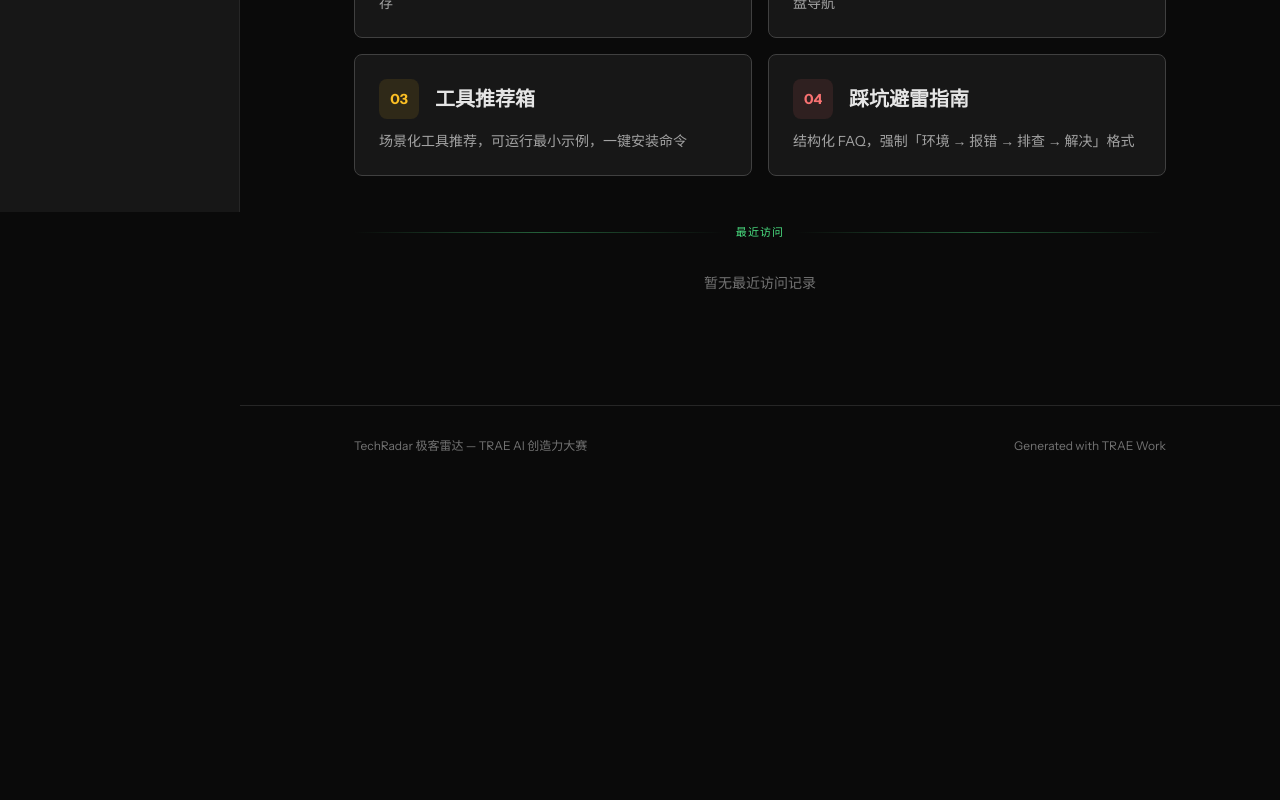
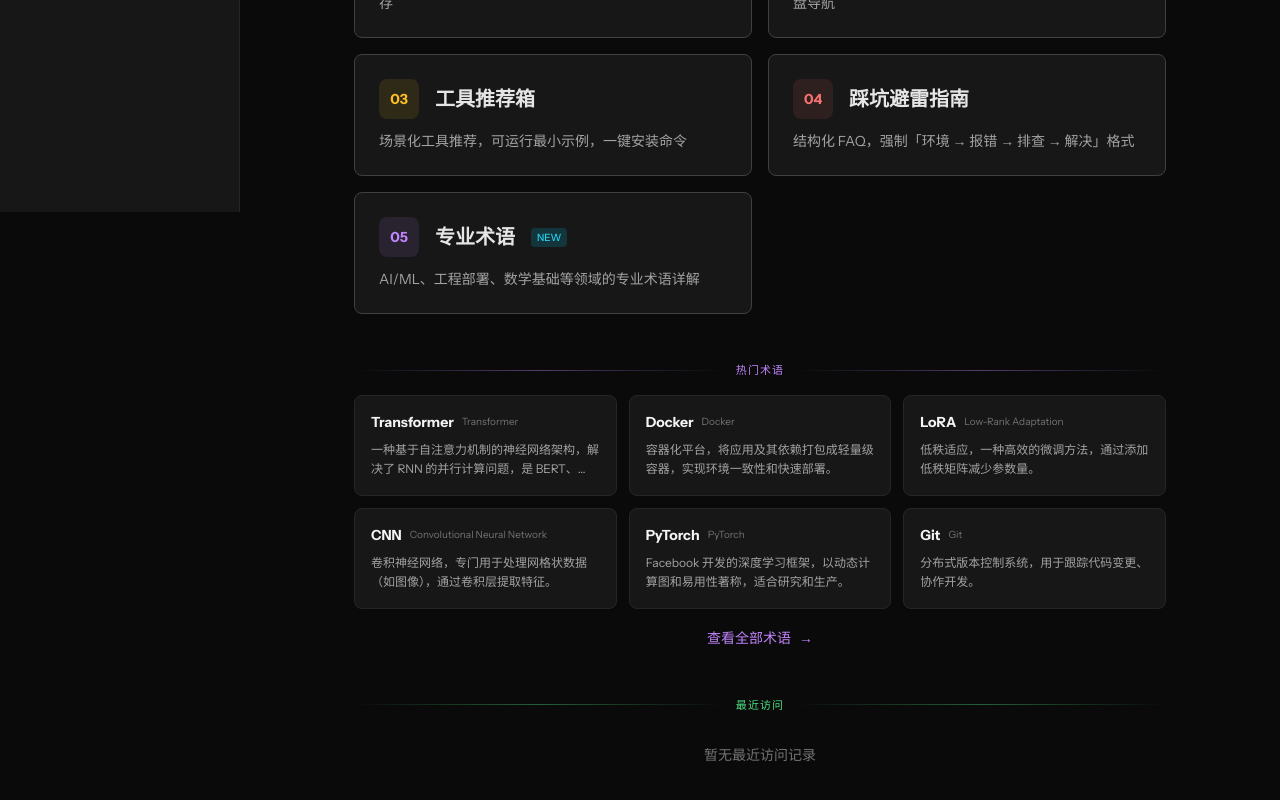
Before and after one commit to xingye-zjw/techradar, a Next.js app: page / in a window 1280 px wide. Shown: the part 588-1388 px from the top of the page. Before the commit the page ends 1074 px from the top, so only its background shows below. Built offline with nearby package versions, Linux system fonts and the light colour scheme.

Commit message:
feat: 首页添加专业术语模块
- 新增第 05 号导航卡片：专业术语
- 添加热门术语展示区域（精选 6 个术语）
- 支持查看全部术语链接

```diff
--- a/app/page.tsx
+++ b/app/page.tsx
@@ -1,6 +1,10 @@
 import Link from "next/link";
 import { GlobalSearchBar } from "@/components/GlobalSearchBar";
 import { RecentList } from "@/components/RecentList";
+import { getAllTerms } from "@/lib/glossary";
+
+// 首页展示的热门术语（精选 6 个）
+const FEATURED_TERMS = ["transformer", "docker", "lora", "cnn", "pytorch", "git"];
 
 export default function Home() {
   return (
@@ -87,6 +91,73 @@ export default function Home() {
               结构化 FAQ，强制「环境 → 报错 → 排查 → 解决」格式
             </p>
           </Link>
+
+          <Link
+            href="/glossary"
+            className="group block bg-neutral-900 border border-neutral-700 rounded-lg p-6 hover:border-purple-400/50 transition-colors"
+          >
+            <div className="flex items-center gap-4 mb-3">
+              <span className="font-mono text-sm font-bold text-purple-400 bg-purple-400/10 w-10 h-10 rounded-lg flex items-center justify-center">
+                05
+              </span>
+              <h2 className="text-xl font-bold">专业术语</h2>
+              <span className="text-[10px] px-1.5 py-0.5 rounded bg-cyan-500/20 text-cyan-400 font-medium">
+                NEW
+              </span>
+            </div>
+            <p className="text-neutral-400 text-sm">
+              AI/ML、工程部署、数学基础等领域的专业术语详解
+            </p>
+          </Link>
+        </div>
+
+        {/* 热门术语 */}
+        <div className="mt-12">
+          <div className="flex items-center gap-3 mb-4">
+            <div className="h-px flex-1 bg-gradient-to-r from-purple-400/0 via-purple-400/40 to-transparent"></div>
+            <div className="flex items-center gap-2 shrink-0">
+              <span className="font-mono text-[11px] text-purple-400 uppercase tracking-widest">
+                热门术语
+              </span>
+            </div>
+            <div className="h-px flex-1 bg-gradient-to-l from-purple-400/0 via-purple-400/40 to-transparent"></div>
+          </div>
+          <div className="grid grid-cols-2 md:grid-cols-3 gap-3">
+            {FEATURED_TERMS.map((slug) => {
+              const term = getAllTerms().find((t) => t.slug === slug);
+              if (!term) return null;
+              return (
+                <Link
+                  key={slug}
+                  href={`/glossary/${slug}`}
+                  className="group block bg-neutral-900 border border-neutral-800 rounded-lg p-4 hover:border-purple-400/30 hover:bg-purple-400/5 transition-all"
+                >
+                  <div className="flex items-center gap-2 mb-2">
+                    <h3 className="font-bold text-neutral-100 group-hover:text-purple-400 transition-colors text-sm">
+                      {term.name}
+                    </h3>
+                    {term.nameEn && (
+                      <span className="text-[10px] text-neutral-500 font-mono">
+                        {term.nameEn}
+                      </span>
+                    )}
+                  </div>
+                  <p className="text-xs text-neutral-400 line-clamp-2 leading-relaxed">
+                    {term.summary}
+                  </p>
+                </Link>
+              );
+            })}
+          </div>
+          <div className="mt-4 text-center">
+            <Link
+              href="/glossary"
+              className="inline-flex items-center gap-2 text-sm text-purple-400 hover:text-purple-300 transition-colors"
+            >
+              查看全部术语
+              <span aria-hidden="true">→</span>
+            </Link>
+          </div>
         </div>
 
         {/* 最近访问记录 */}
```
